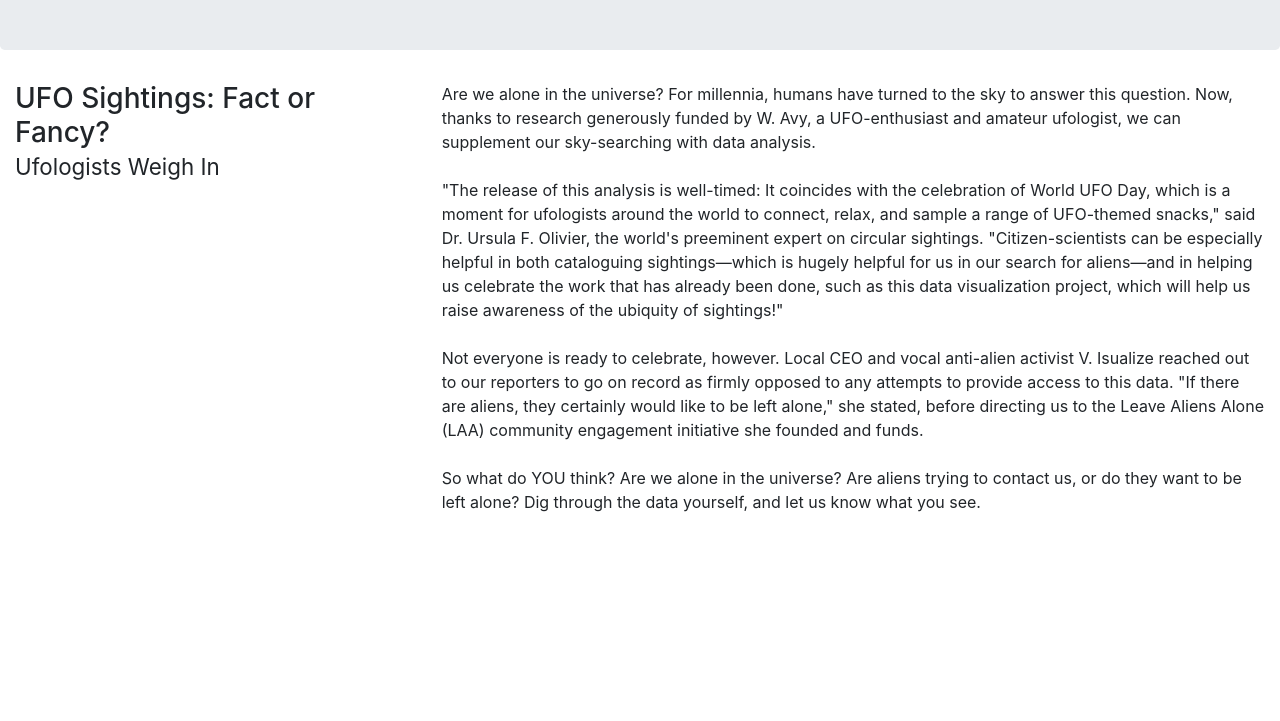
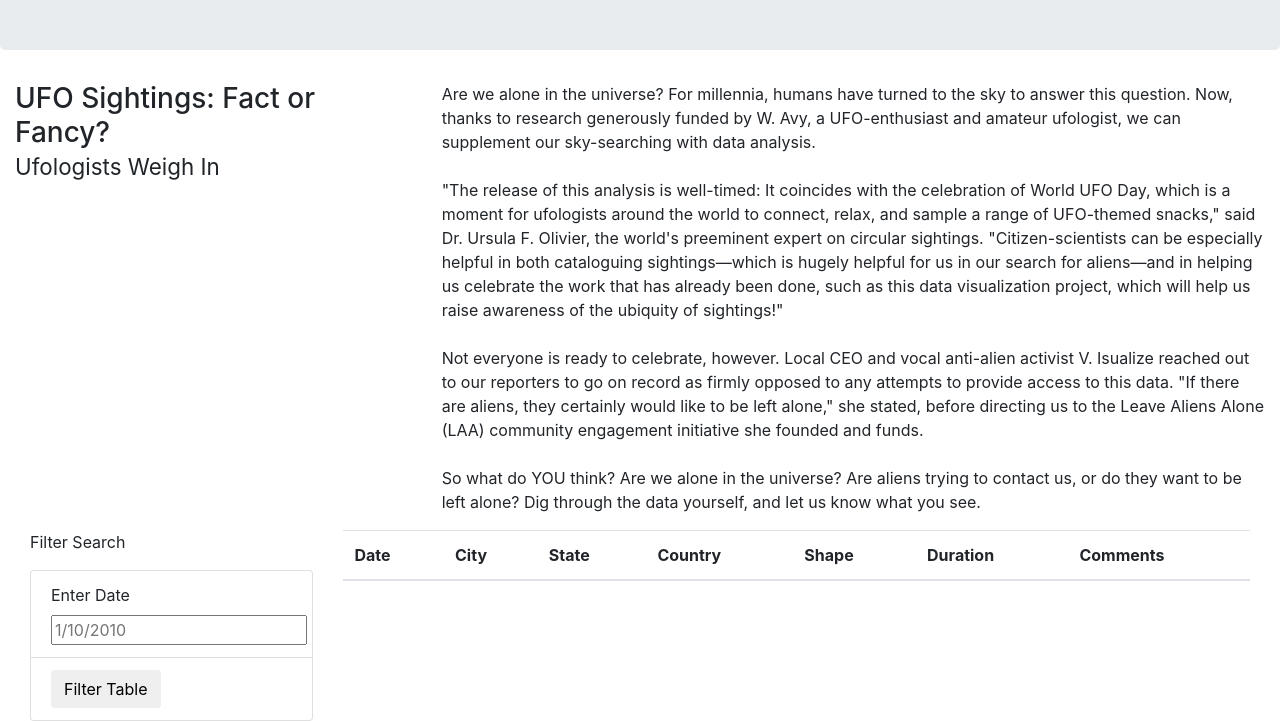
Before and after one commit to cdeanatx/UFOs, a plain HTML site: page index.html in a window 1280 px wide. Shown: the part 190-911 px from the top of the page. Before the commit the page ends 800 px from the top, so only its background shows below. Drawn offline with nearby package versions, Linux system fonts and the light colour scheme.

Commit message:
Added table filter and table column headers to index.html

```diff
--- a/index.html
+++ b/index.html
@@ -31,12 +31,40 @@
                     </p>
                 </div>
             </div>
-            <div class="row">
-                <div class="col-md-3">
+            <div class="container-fluid">
+                <div class="row">
+                    <div class="col-md-3">
+                        <form>
+                            <p>Filter Search</p>
+                            <ul class="list-group">
+                                <li class="list-group-item">
+                                    <label for="date">Enter Date</label>
+                                    <input type="text" placeholder="1/10/2010" id="datetime">
+                                </li>
+                                <li class="list-group-item">
+                                    <button id="filter-btn" type="button" class="btn btn-default">Filter Table</button>
+                                </li>
+                            </ul>
+                        </form>
+                    </div>
+                    <div class="col-md-9">
+                        <table class="table table-striped">
+                            <thead>
+                                <tr>
+                                    <th>Date</th>
+                                    <th>City</th>
+                                    <th>State</th>
+                                    <th>Country</th>
+                                    <th>Shape</th>
+                                    <th>Duration</th>
+                                    <th>Comments</th>
+                                </tr>
+                            </thead>
+                            <tbody>
 
-                </div>
-                <div class="col-md-9">
-
+                            </tbody>
+                        </table>
+                    </div>
                 </div>
             </div>
         </div>
```
